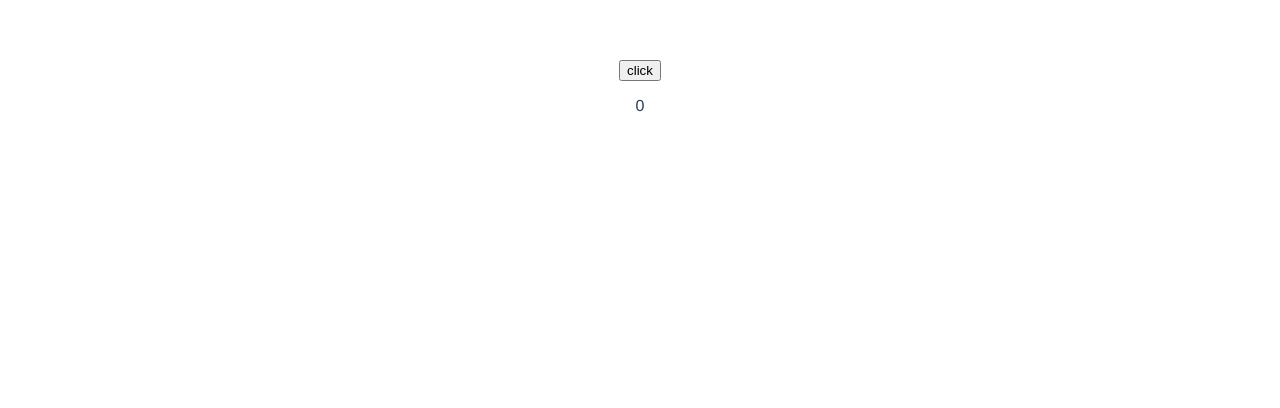
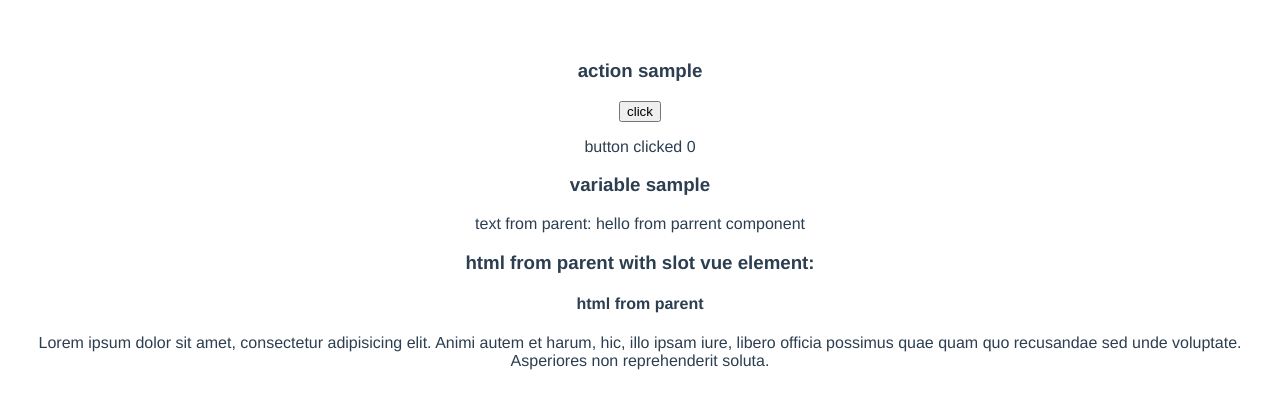
Before and after one commit to CenterforFuturePublishing/rgb-ner, a Vue app: page / in a window 1280 px wide. Shown: the top 408 px of the page. Built offline with nearby package versions, Linux system fonts and the light colour scheme.

Commit message:
feat: some vue samples

```diff
--- a/src/App.vue
+++ b/src/App.vue
@@ -1,6 +1,16 @@
 <template>
   <div id="app">
-    <column></column>
+
+
+    <column :textFromParent="textForChildComponent">
+
+      <h4>html from parent</h4>
+      <p>Lorem ipsum dolor sit amet, consectetur adipisicing elit. Animi autem et harum, hic, illo ipsam iure, libero officia possimus quae quam quo recusandae sed unde voluptate. Asperiores non reprehenderit soluta.</p>
+
+    </column>
+
+
+
   </div>
 </template>
 
@@ -14,7 +24,9 @@ import Column from "@/components/Column.vue"
     Column,
   },
 })
-export default class App extends Vue {}
+export default class App extends Vue {
+  textForChildComponent = 'hello from parrent component'
+}
 </script>
 
 <style lang="scss">
--- a/src/components/Column.vue
+++ b/src/components/Column.vue
@@ -1,20 +1,36 @@
 <template>
     <section class="v-column">
+
+        <h3>action sample</h3>
         <button @click="buttonClicked">click</button>
-        <p>{{counter}}</p>
+
+        <p>button clicked {{counter}}</p>
+
+        <h3>variable sample</h3>
+        <p>text from parent: {{textFromParent}}</p>
+
+        <h3>html from parent with slot vue element:</h3>
+        <slot></slot>
+
     </section>
 </template>
 
 <script lang="ts">
-    import { Vue, Component, Prop } from "vue-property-decorator";
+  import {Vue, Component, Prop} from "vue-property-decorator";
 
     @Component
     export default class Column extends Vue {
 
+      // property sample
+      @Prop({default: "default text"}) textFromParent!: string
+
+      // variable sample
       counter = 0
 
+      // function sample
       buttonClicked() {
         this.counter ++
+        let number = 0
       }
     }
 </script>
```
